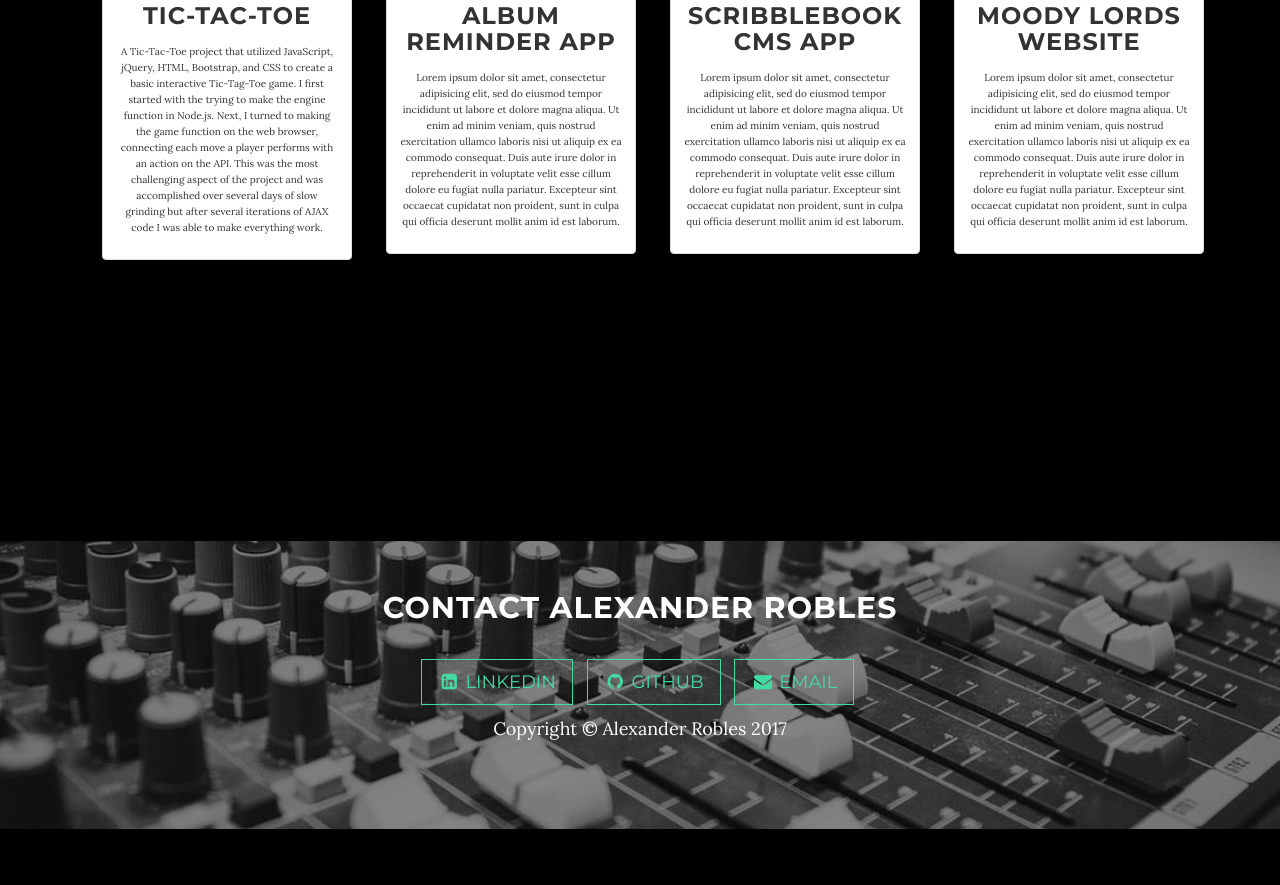
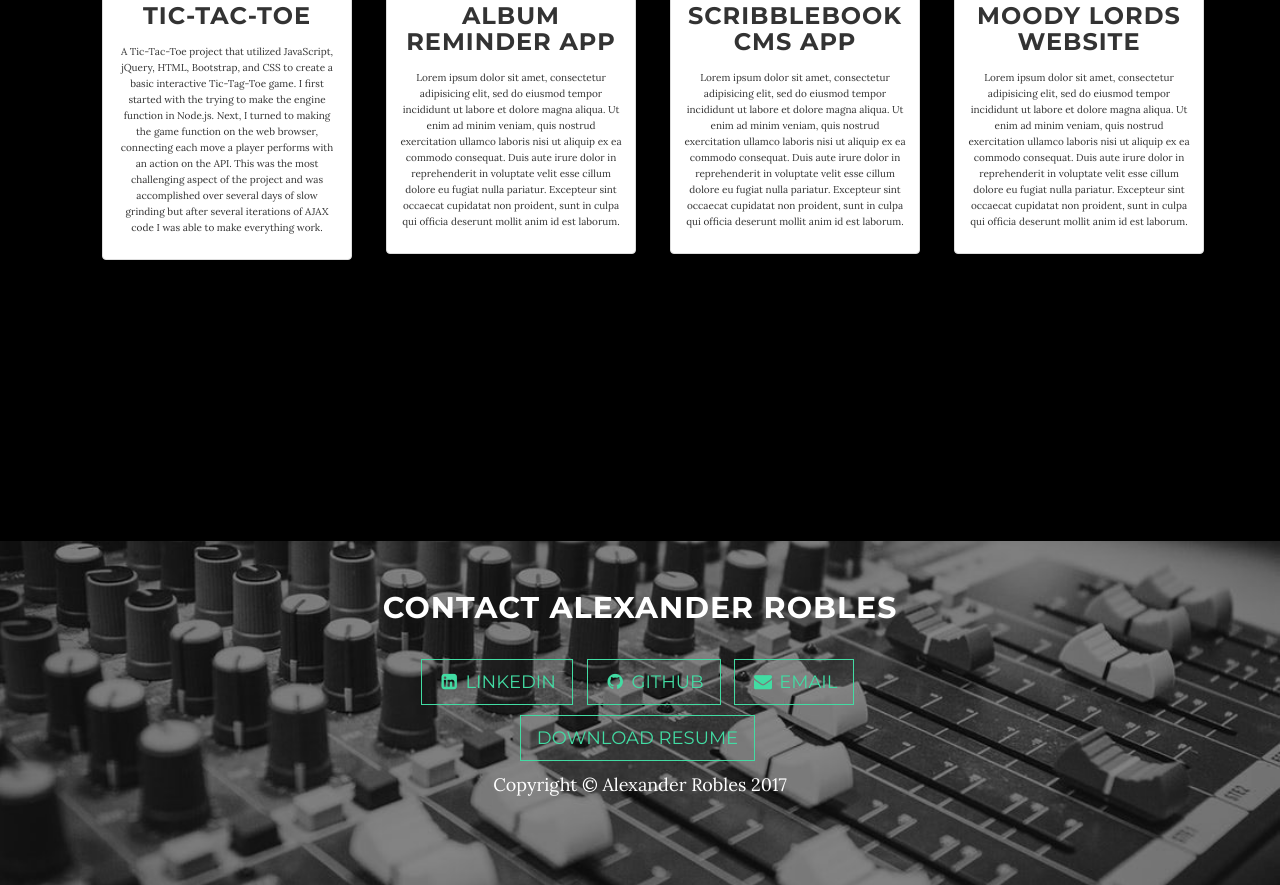
Before and after one commit to SquirtleSquad1988/SquirtleSquad1988.github.io, a website: page index.html in a window 1280 px wide. Shown: the part 2584-3469 px from the top of the page. Before the commit the page ends 3413 px from the top, so only its background shows below. Drawn offline with nearby package versions, Linux system fonts and the light colour scheme; some packages are replaced by stand-ins of ours.

Commit message:
Add non-working download button to bottom page
This button is not currently functional but, similar to my last commit,
will be made functional tomorrow when my resume is complete.

```diff
--- a/index.html
+++ b/index.html
@@ -211,6 +211,11 @@
                       </ul>
                   </div>
               </div>
+              <ul class="list-inline banner-social-buttons">
+                <li>
+                    <a href="#" class="btn btn-default btn-lg"><span class="network-name">Download Resume</span></a>
+                </li>
+              </ul>
               <p>Copyright © Alexander Robles 2017</p>
             </div>
         </div>
```
